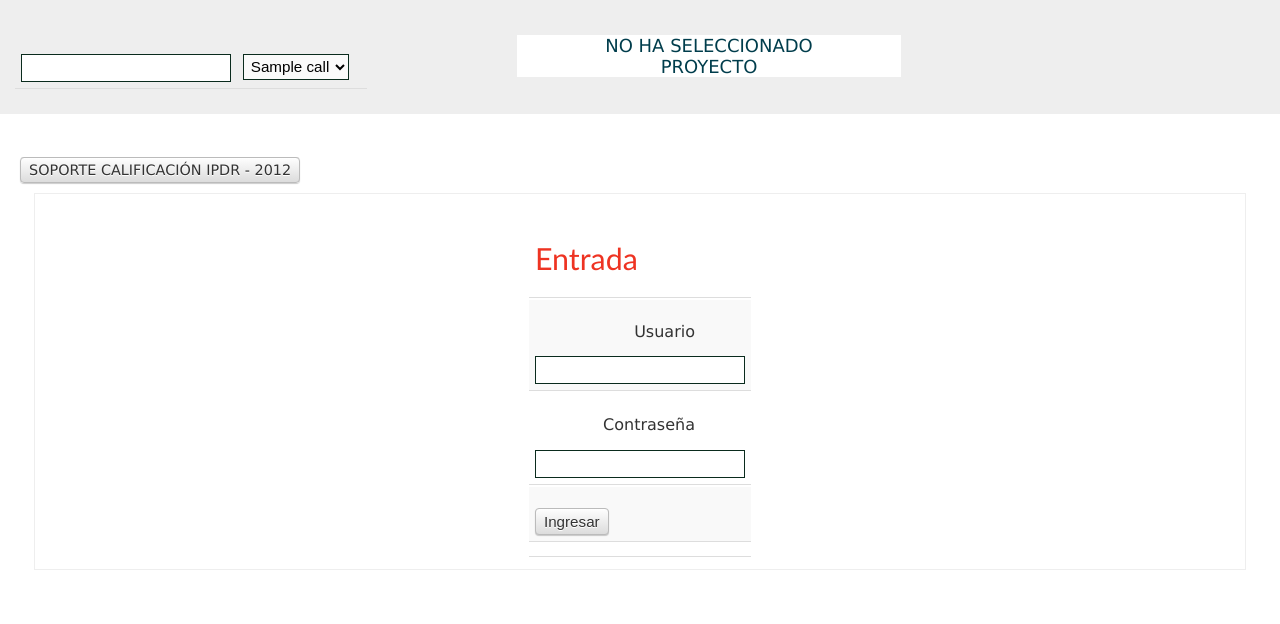
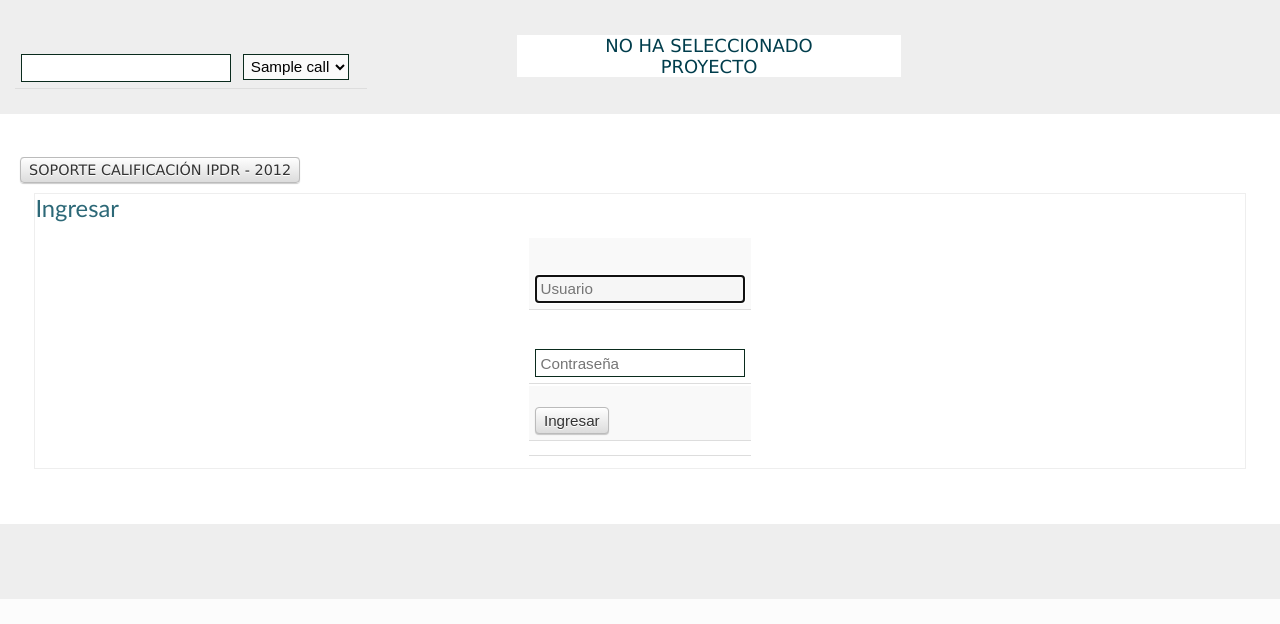
Before and after one commit to WilmerDeveloper/ipdr, a CakePHP app: the page made by app/View/Users/login.ctp in a window 1280 px wide. Shown: the part 201-825 px from the top of the page. After the commit the page ends 800 px from the top, so only its background shows below. Run offline with PHP 8.4 and a stand-in for CakePHP, Linux system fonts and the light colour scheme; the template is opened without the code that fills it: most values are stand-ins (such as "Sample title", 1, 10 or a date in 2020); form fields are guessed from the names that the template uses; data that the repository does not hold is empty; some libraries are stand-ins or nearby versions.

Commit message:
vista de login modificada com imagenes de ADR

```diff
--- a/app/View/Users/login.ctp
+++ b/app/View/Users/login.ctp
@@ -9,13 +9,14 @@ echo $this->Form->create('User', array('url' => array('controller' => 'users', '
     border="0" cellpadding="2" cellspacing="2">
     <tbody>
         <tr>
-            <td><h2>Entrada</h2></td>
+            <h3 class="form-signin-heading">Ingresar</h3>
         </tr>
         <tr>
-            <td><?php echo $this->Form->input('User.username', array('label' => 'Usuario', 'title' => 'Nombre de usuario')); ?></td>
+            <td><?php echo $this->Form->input('User.username', array('label' => '', 'type' => "text", 'class' => "form-control", 'placeholder' => "Usuario", 'required' => "", 'autofocus' => "")); ?>
+</td>
         </tr>
         <tr>
-            <td><?php echo $this->Form->input('User.password', array('label' => 'Contraseña', 'title' => 'Contraseña')); ?></td>
+            <td><?php echo $this->Form->input('User.password', array('label' => '', 'type' => "password", 'class' => "form-control", 'placeholder' => "Contraseña", 'required' => "")); ?></td>
         </tr>
 
         <tr>
```
